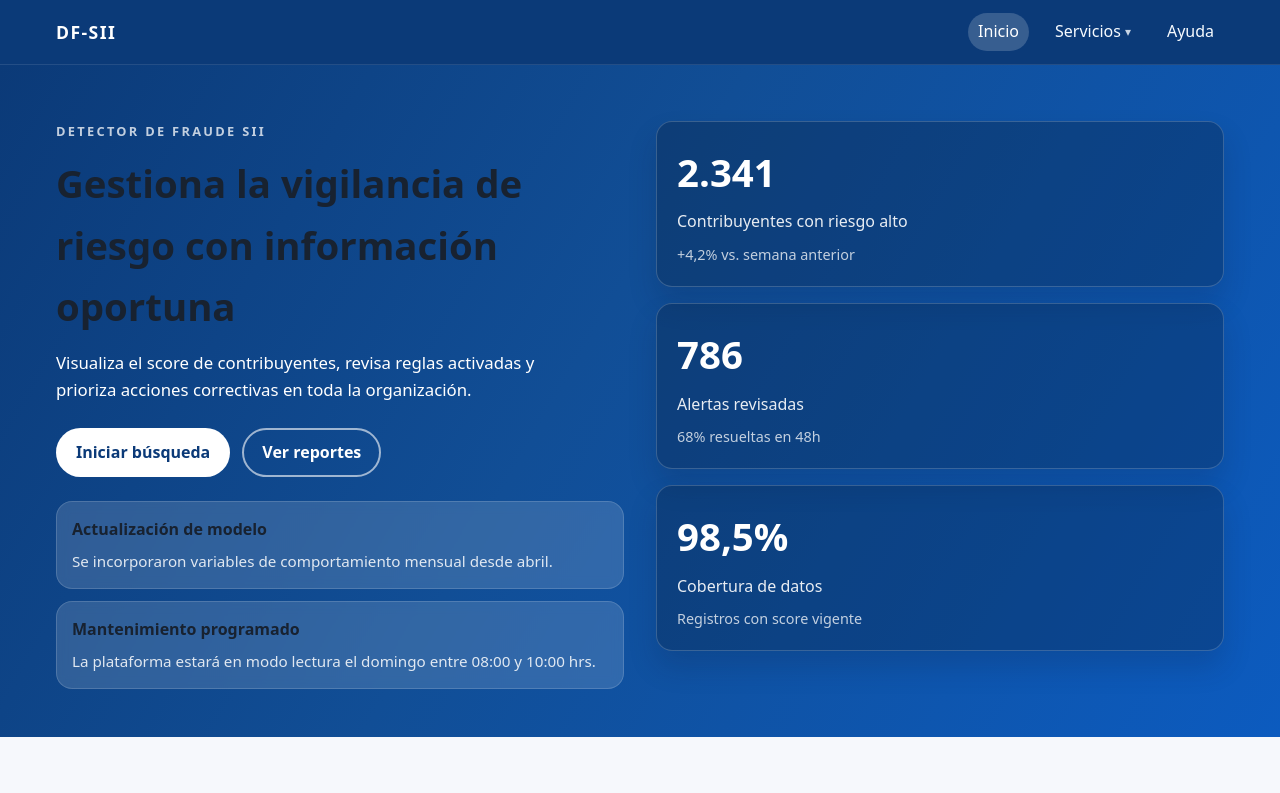
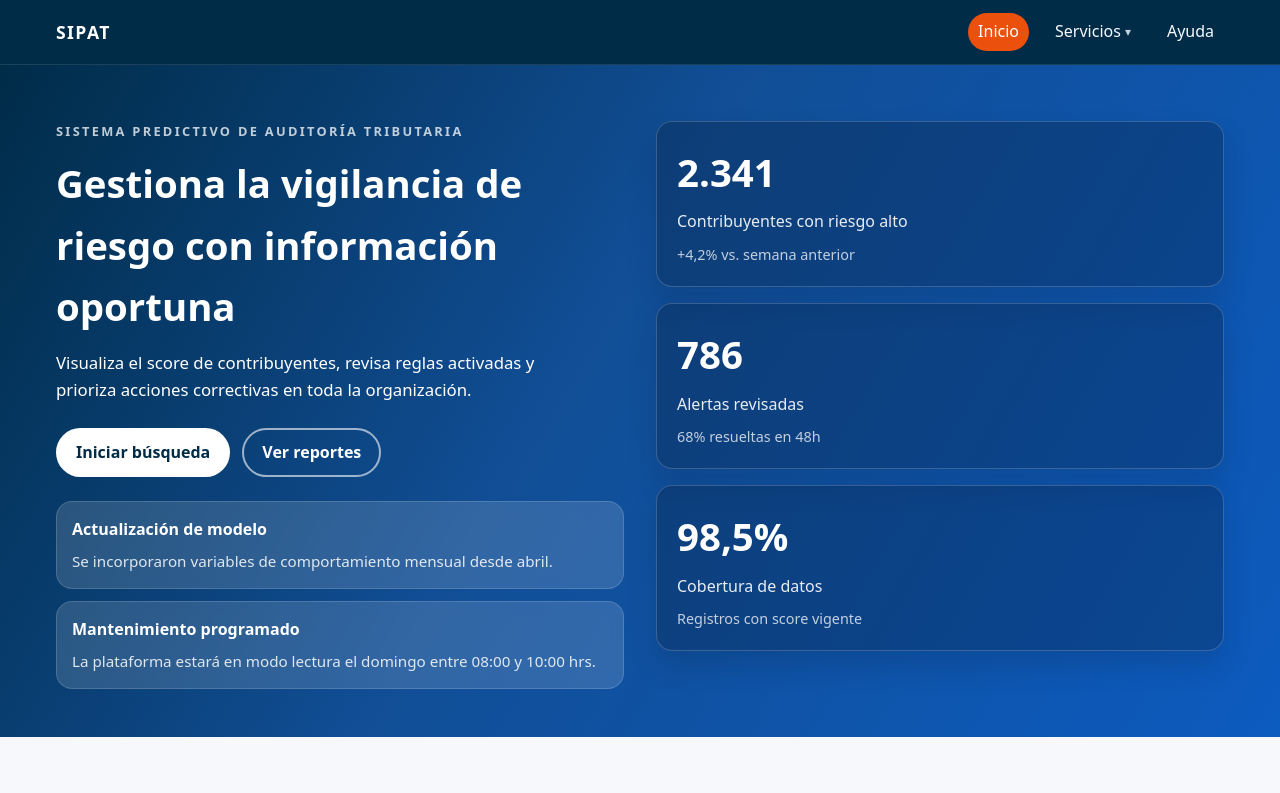
Before and after one commit to Warmicx/detector-fraude-sii, an Angular app in the folder detector-fraude-sii/: page /#/ in a window 1280 px wide. Shown: the top 793 px of the page. Built offline with nearby package versions, Linux system fonts and the light colour scheme.

Commit message:
cambios mas bonitos

```diff
--- a/detector-fraude-sii/src/app/pages/home/home.component.html
+++ b/detector-fraude-sii/src/app/pages/home/home.component.html
@@ -1,8 +1,8 @@
 <section class="hero">
   <div class="container hero__grid">
     <div class="hero__content">
-      <p class="eyebrow">Detector de fraude SII</p>
-      <h1>Gestiona la vigilancia de riesgo con información oportuna</h1>
+      <p class="eyebrow">Sistema Predictivo de Auditoría Tributaria</p>
+      <h1 class="text-white">Gestiona la vigilancia de riesgo con información oportuna</h1>
       <p class="lead">
         Visualiza el score de contribuyentes, revisa reglas activadas y prioriza acciones correctivas en toda la organización.
       </p>
@@ -12,7 +12,7 @@
       </div>
       <div class="hero__notices" aria-label="Avisos relevantes">
         <article class="notice" *ngFor="let notice of notices">
-          <h3>{{ notice.title }}</h3>
+          <h3 class="text-white">{{ notice.title }}</h3>
           <p>{{ notice.description }}</p>
         </article>
       </div>
--- a/detector-fraude-sii/src/app/pages/home/home.component.scss
+++ b/detector-fraude-sii/src/app/pages/home/home.component.scss
@@ -27,6 +27,11 @@
   font-size: 0.8rem;
   opacity: 0.75;
   margin: 0 0 12px;
+}
+
+.text-white
+{
+  color: #fff;
 }
 
 .lead {
--- a/detector-fraude-sii/src/app/shared/header.component.ts
+++ b/detector-fraude-sii/src/app/shared/header.component.ts
@@ -9,7 +9,7 @@ import { RouterLink, RouterLinkActive } from '@angular/router';
   template: `
     <header class="topbar">
       <div class="container topbar__inner">
-        <a routerLink="/" class="brand" aria-label="Ir al inicio">DF-SII</a>
+        <a routerLink="/" class="brand" aria-label="Ir al inicio">SIPAT</a>
         <nav class="nav" aria-label="Navegación principal">
           <a routerLink="/" routerLinkActive="active" class="nav__link">Inicio</a>
           <div class="nav__group" [ngClass]="{ 'nav__group--open': servicesOpen }">
@@ -77,7 +77,7 @@ import { RouterLink, RouterLinkActive } from '@angular/router';
     }
     .nav__link:hover,
     .nav__link.active {
-      background: rgba(255, 255, 255, 0.18);
+      background: var(--color-highlight);
       color: #fff;
     }
     .nav__group {
--- a/detector-fraude-sii/src/styles.scss
+++ b/detector-fraude-sii/src/styles.scss
@@ -3,8 +3,9 @@
 }
 
 :root {
-  --color-primary: #0b3a78;
+  --color-primary: #002C48;
   --color-secondary: #0c5bbf;
+  --color-highlight: #EB510D;
   --color-bg: #f6f8fc;
   --color-surface: #ffffff;
   --text: #182230;
```
